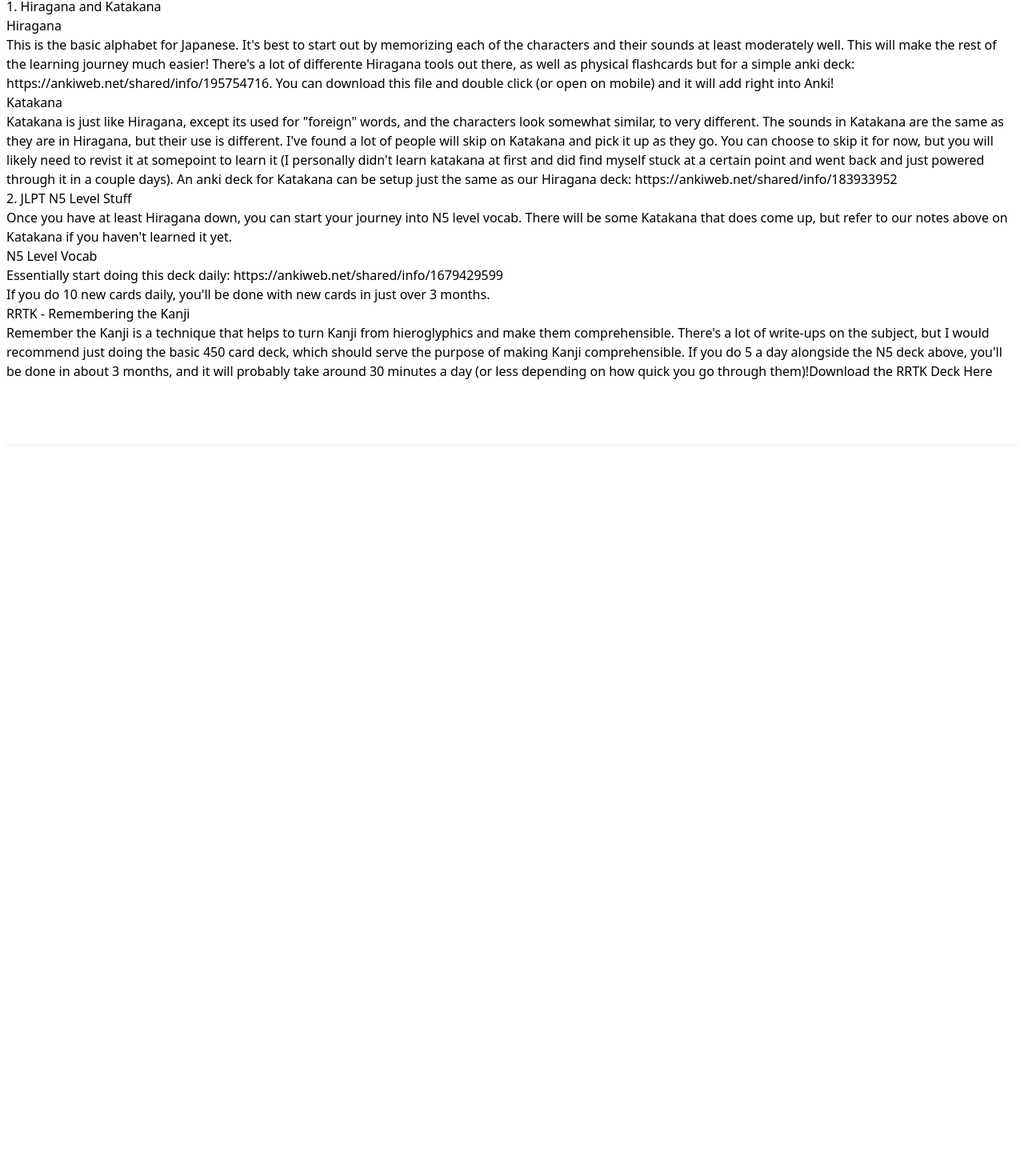
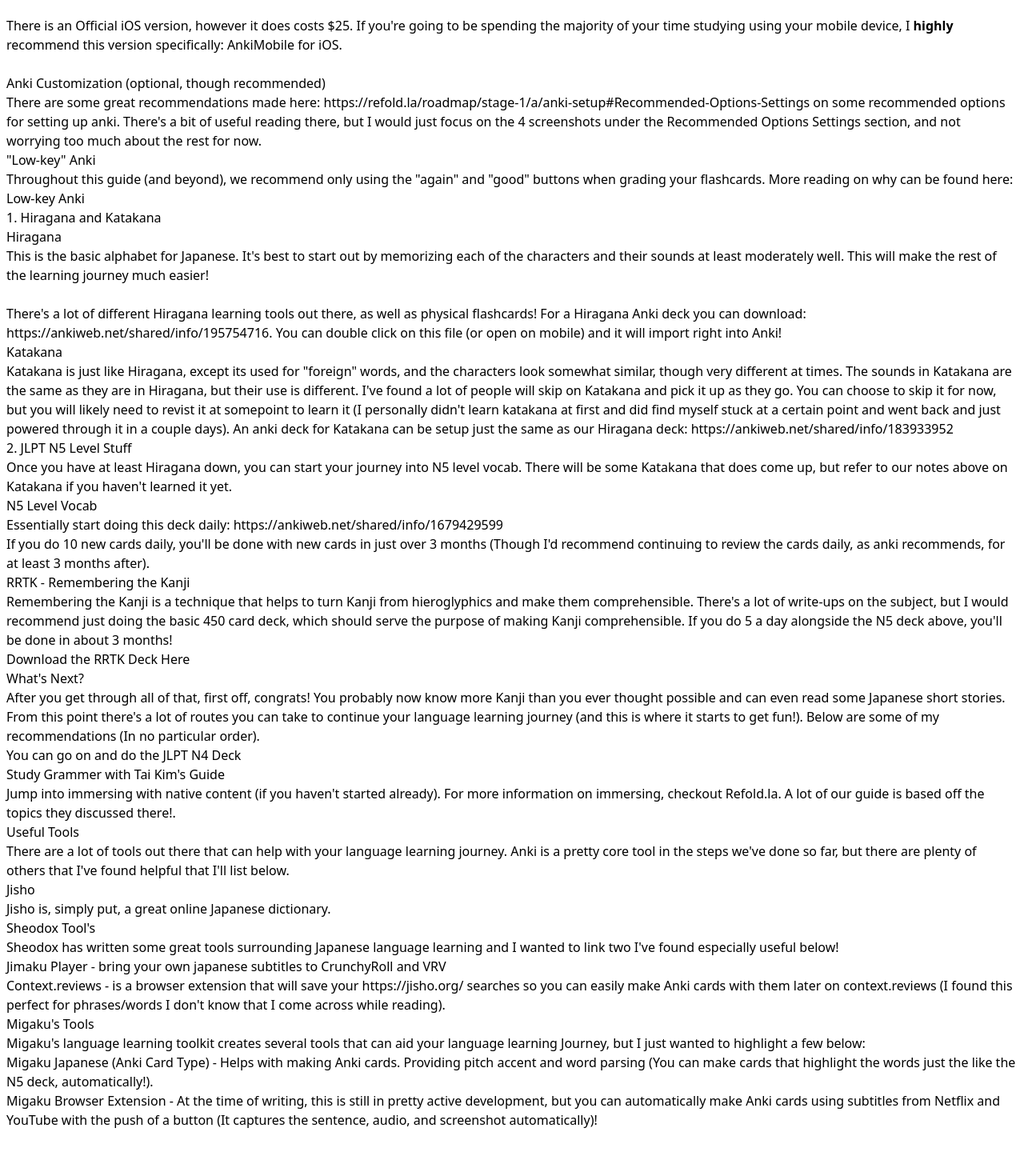
Before and after one commit to BMonsalvatge/simplifiedimmersion, a Next.js app: page /japanese in a window 1280 px wide. Shown: the part 492-1962 px from the top of the page at 80% size. Before the commit the page ends 1148 px from the top, so only its background shows below. Built offline with nearby package versions, Linux system fonts and the light colour scheme; what @tailwindcss/typography would draw is missing.

Commit message:
finished writing

```diff
--- a/package.json
+++ b/package.json
@@ -10,6 +10,7 @@
   "dependencies": {
     "@tailwindcss/typography": "^0.4.0",
     "next": "^10.0.5",
+    "next-themes": "0.0.12",
     "react": "^17.0.1",
     "react-dom": "^17.0.1"
   },
--- a/pages/japanese.js
+++ b/pages/japanese.js
@@ -15,18 +15,22 @@ export default function Japanese() {
                     <h1>Getting Started with Japanese</h1>
 
                     <p>
-                        This is a simplified starting guide for learning Japanese.  We will focus on the shortest amount of steps to get you started on your Japanese language learning.  Some steps will be listed as optional, or are generally less important.  The most important part is you getting started learning. Even if all the tools and techniques aren't 100% optimized, you can still be successful in language learning.
+                        This is a simplified starting guide for learning Japanese.  We will focus on the shortest amount of steps to get you started on your Japanese language learning.  Some steps will be listed as optional, or have some links to additional reading that you can review when you have time. Don't be worried if all the tools and techniques aren't tweaked 100% perfectly, what's most important is just starting and being consistent.<br /><br />
+
+                        A lot of our guide and recommendations are inspired by the ideas taught from <a href="https://refold.la/about">Refold.la</a>.  I would highly recommend reading stages 0 and 1 at some point.  I wouldn't worry about the details too much if you're just starting (the most important thing is just starting and staying consistent with your practice!).  When you've gone through most of this guide you'd be ready to read stage 2!
                     </p>
 
                     <h2>0. Anki</h2>
                     <p>
-                        Anki is a really powerful flashcard system that will be super useful in your language learning journey.   While its core functionality is simple, it's HIGHLY customized, and can be complex at times.  For getting started we'll try and keep the setup simple.
+                        Anki is a really powerful flashcard system that will be super useful in your language learning journey.   While its core functionality is simple, it's HIGHLY customizable, and can be complex at times.  For getting started we'll try and keep the setup simple.<br /><br />
 
-                        You can download the desktop version here: <a href="https://apps.ankiweb.net/">Anki Desktop</a>.
+                        You can download the desktop version here: <a href="https://apps.ankiweb.net/">Anki Desktop</a>.<br /><br />
 
-                        While having a mobile app is optional, I find it very useful.  There's an unofficial version for android that is free and very popular:  <a href="https://play.google.com/store/apps/details?id=com.ichi2.anki&hl=en_US&gl=US">AnkiDroid for Android</a>.
+                        While having a mobile app is optional, I find it very useful.<br /><br />
 
-                        There's an Official iOS version, however it does costs $25.  If you're going to be spending the majority of your time studying using your mobile device, I <b>highly</b> recommend this version specifically: <a href="https://apps.apple.com/us/app/ankimobile-flashcards/id373493387">AnkiMobile for iOS</a>.
+                        There's an unofficial version for android that is free and very popular:  <a href="https://play.google.com/store/apps/details?id=com.ichi2.anki&hl=en_US&gl=US">AnkiDroid for Android</a>.<br /><br />
+
+                        There is an Official iOS version, however it does costs $25.  If you're going to be spending the majority of your time studying using your mobile device, I <b>highly</b> recommend this version specifically: <a href="https://apps.apple.com/us/app/ankimobile-flashcards/id373493387">AnkiMobile for iOS</a>.<br /><br />
                     </p>
 
                     <h3>Anki Customization (optional, though recommended)</h3>
@@ -36,21 +40,21 @@ export default function Japanese() {
 
                     <h3>"Low-key" Anki</h3>
                     <p>
-                        Throughout this guide and language learning process, we recommend only using the "again" and "good" buttons when grading your flashcards.  More reading about that can be found here: <a href="https://refold.la/roadmap/stage-1/a/anki-setup#Recommended-Options-Settings">Low-key Anki</a>
+                        Throughout this guide (and beyond), we recommend only using the "again" and "good" buttons when grading your flashcards.  More reading on why can be found here: <a href="https://refold.la/roadmap/stage-1/a/anki-setup#Recommended-Options-Settings">Low-key Anki</a>
                     </p>
 
                     <h2>1. Hiragana and Katakana</h2>
 
                     <h3>Hiragana</h3>
                     <p>
-                        This is the basic alphabet for Japanese.  It's best to start out by memorizing each of the characters and their sounds at least moderately well.  This will make the rest of the learning journey much easier!
+                        This is the basic alphabet for Japanese.  It's best to start out by memorizing each of the characters and their sounds at least moderately well.  This will make the rest of the learning journey much easier!<br /><br />
 
-                        There's a lot of differente Hiragana tools out there, as well as <a href="https://www.amazon.com/Hiragana-Katakana-Flashcards-Japanese-Mnemonics/dp/B07D2M1VHG/ref=sr_1_3?crid=LCNPFZET2OR7&dchild=1&keywords=hiragana+flash+cards&qid=1615520604&sprefix=hiragana%2Caps%2C190&sr=8-3">physical flashcards</a> but for a simple anki deck: <a href="https://ankiweb.net/shared/info/195754716">https://ankiweb.net/shared/info/195754716</a>.  You can download this file and double click (or open on mobile) and it will add right into Anki!
+                        There's a lot of different Hiragana learning tools out there, as well as <a href="https://www.amazon.com/Hiragana-Katakana-Flashcards-Japanese-Mnemonics/dp/B07D2M1VHG/ref=sr_1_3?crid=LCNPFZET2OR7&dchild=1&keywords=hiragana+flash+cards&qid=1615520604&sprefix=hiragana%2Caps%2C190&sr=8-3">physical flashcards</a>! For a Hiragana Anki deck you can download: <a href="https://ankiweb.net/shared/info/195754716">https://ankiweb.net/shared/info/195754716</a>. You can double click on this file (or open on mobile) and it will import right into Anki!
                     </p>
 
                     <h3>Katakana</h3>
                     <p>
-                        Katakana is just like Hiragana, except its used for "foreign" words, and the characters look somewhat similar, to very different.  The sounds in Katakana are the same as they are in Hiragana, but their use is different.  I've found a lot of people will skip on Katakana and pick it up as they go.  You can choose to skip it for now, but you will likely need to revist it at somepoint to learn it (I personally didn't learn katakana at first and did find myself stuck at a certain point and went back and just powered through it in a couple days).
+                        Katakana is just like Hiragana, except its used for "foreign" words, and the characters look somewhat similar, though very different at times.  The sounds in Katakana are the same as they are in Hiragana, but their use is different.  I've found a lot of people will skip on Katakana and pick it up as they go.  You can choose to skip it for now, but you will likely need to revist it at somepoint to learn it (I personally didn't learn katakana at first and did find myself stuck at a certain point and went back and just powered through it in a couple days).
 
                         An anki deck for Katakana can be setup just the same as our Hiragana deck: <a href="https://ankiweb.net/shared/info/183933952">https://ankiweb.net/shared/info/183933952</a>
                     </p>
@@ -61,15 +65,53 @@ export default function Japanese() {
                     <h3>N5 Level Vocab</h3>
                     <p>
                         Essentially start doing this deck daily: <a href="https://ankiweb.net/shared/info/1679429599">https://ankiweb.net/shared/info/1679429599</a><br />
-                        If you do 10 new cards daily, you'll be done with new cards in just over 3 months.
+                        If you do 10 new cards daily, you'll be done with new cards in just over 3 months (Though I'd recommend continuing to review the cards daily, as anki recommends, for at least 3 months after).
                     </p>
                     <h3>RRTK - Remembering the Kanji</h3>
                     <p>
-                        Remember the Kanji is a technique that helps to turn Kanji from hieroglyphics and make them comprehensible.  There's a lot of write-ups on the subject, but I would recommend just doing the basic 450 card deck, which should serve the purpose of making Kanji comprehensible.  If you do 5 a day alongside the N5 deck above, you'll be done in about 3 months, and it will probably take around 30 minutes a day (or less depending on how quick you go through them)!
+                        Remembering the Kanji is a technique that helps to turn Kanji from hieroglyphics and make them comprehensible.  There's a lot of write-ups on the subject, but I would recommend just doing the basic 450 card deck, which should serve the purpose of making Kanji comprehensible.  If you do 5 a day alongside the N5 deck above, you'll be done in about 3 months! <br />
 
                         <a href="https://mega.nz/file/6skmAQQY#iFR7kkJSUy64QsFY1G8ixRIk9z_yvbG6yEfWvTu8Jl4">Download the RRTK Deck Here</a>
                     </p>
 
+                    <h1>What's Next?</h1>
+                    <p>
+                        After you get through all of that, first off, congrats! You probably now know more Kanji than you ever thought possible and can even read some <a href="https://www.amazon.com/gp/product/B08FDXBPT3/ref=ppx_yo_dt_b_search_asin_title?ie=UTF8&psc=1">Japanese short stories</a>. From this point there's a lot of routes you can take to continue your language learning journey (and this is where it starts to get fun!).  Below are some of my recommendations (In no particular order).<br />
+                        <ul>
+                            <li>You can go on and do the <a href="https://ankiweb.net/shared/info/1585001017">JLPT N4 Deck</a></li>
+                            <li>Study Grammer with <a href="http://www.guidetojapanese.org/learn/grammar">Tai Kim's Guide</a></li>
+                            <li>Jump into immersing with native content (if you haven't started already).  For more information on immersing, checkout <a href="https://refold.la/roadmap/stage-1/a/active-immersion">Refold.la</a>. A lot of our guide is based off the topics they discussed there!.</li>
+                        </ul>
+                    </p>
+
+                    <h1>Useful Tools</h1>
+                    <p>
+                        There are a lot of tools out there that can help with your language learning journey.  Anki is a pretty core tool in the steps we've done so far, but there are plenty of others that I've found helpful that I'll list below.
+                    </p>
+
+                    <h2>Jisho</h2>
+                    <p>
+                        <a href="https://jisho.org/">Jisho</a> is, simply put, a great online Japanese dictionary.
+                    </p>
+
+                    <h2>Sheodox Tool's</h2>
+                    <p>
+                        Sheodox has written some great tools surrounding Japanese language learning and I wanted to link two I've found especially useful below!
+                        <ul>
+                            <li><a href="https://github.com/sheodox/jimaku-player">Jimaku Player</a> - bring your own japanese subtitles to CrunchyRoll and VRV</li>
+                            <li><a href="https://github.com/sheodox/context.reviews">Context.reviews</a> - is a browser extension that will save your <a href="https://jisho.org/">https://jisho.org/</a> searches so you can easily make Anki cards with them later on <a href="https://context.reviews/">context.reviews</a> (I found this perfect for phrases/words I don't know that I come across while reading).</li>
+                        </ul>
+                    </p>
+
+                    <h2>Migaku's Tools</h2>
+                    <p>
+                        <a href="https://www.migaku.io/">Migaku's language learning toolkit</a> creates several tools that can aid your language learning Journey, but I just wanted to highlight a few below:
+
+                        <ul>
+                            <li><a href="https://www.migaku.io/tools-guides/migaku-japanese/quickstart">Migaku Japanese (Anki Card Type)</a> - Helps with making Anki cards. Providing pitch accent and word parsing (You can make cards that highlight the words just the like the N5 deck, automatically!).</li>
+                            <li><a href="https://www.migaku.io/tools-guides/migaku-browser-extension/quickstart">Migaku Browser Extension</a> - At the time of writing, this is still in pretty active development, but you can automatically make Anki cards using subtitles from Netflix and YouTube with the push of a button (It captures the sentence, audio, and screenshot automatically)!</li>
+                        </ul>
+                    </p>
 
                 </article>
 
--- a/tailwind.config.js
+++ b/tailwind.config.js
@@ -1,6 +1,6 @@
 module.exports = {
   purge: ['./pages/**/*.{js,ts,jsx,tsx}', './components/**/*.{js,ts,jsx,tsx}'],
-  darkMode: false, // or 'media' or 'class'
+  darkMode: 'class', // or 'media' or 'class'
   theme: {
     extend: {},
   },
```
Also changed, not shown: 1 other file (tests, documents, lock files or other folders).
